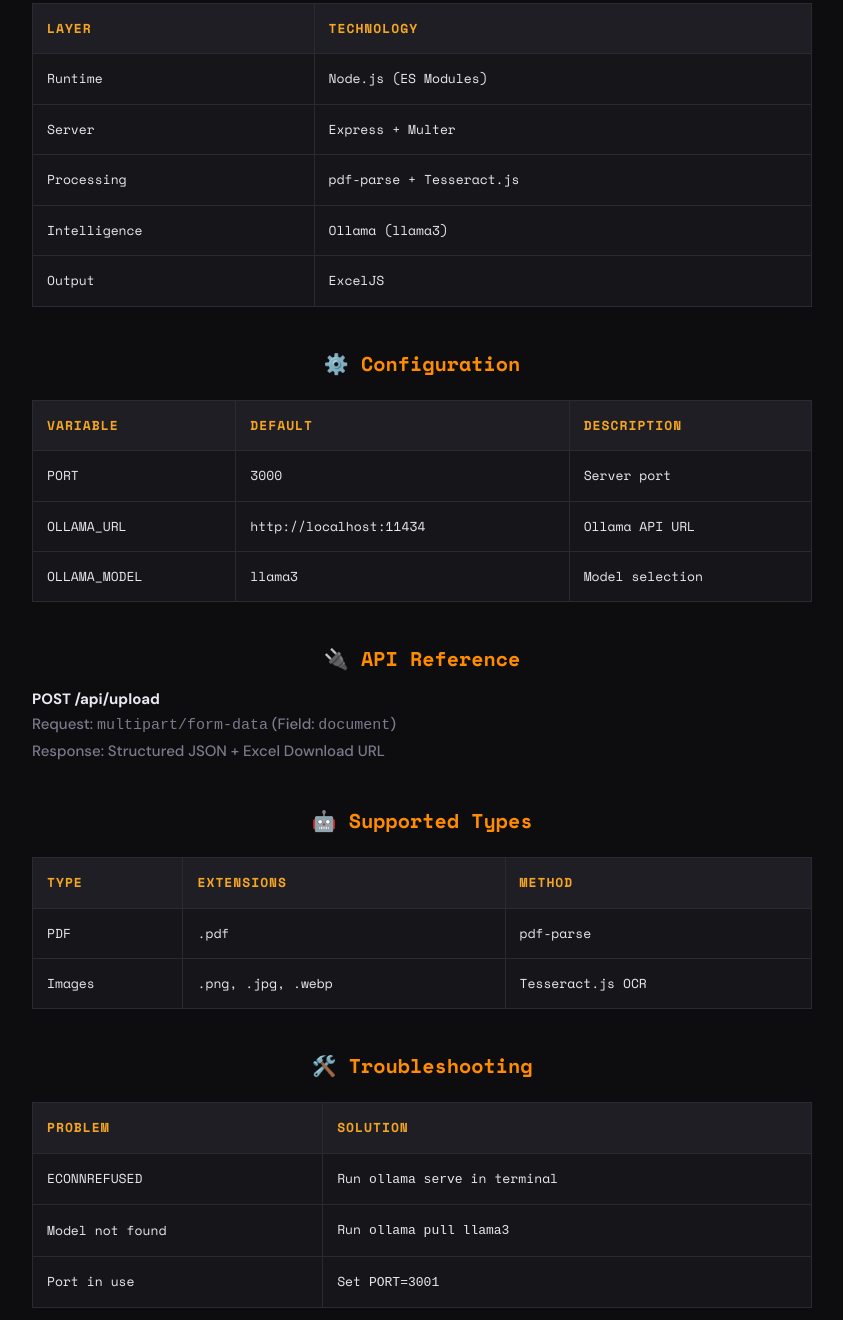
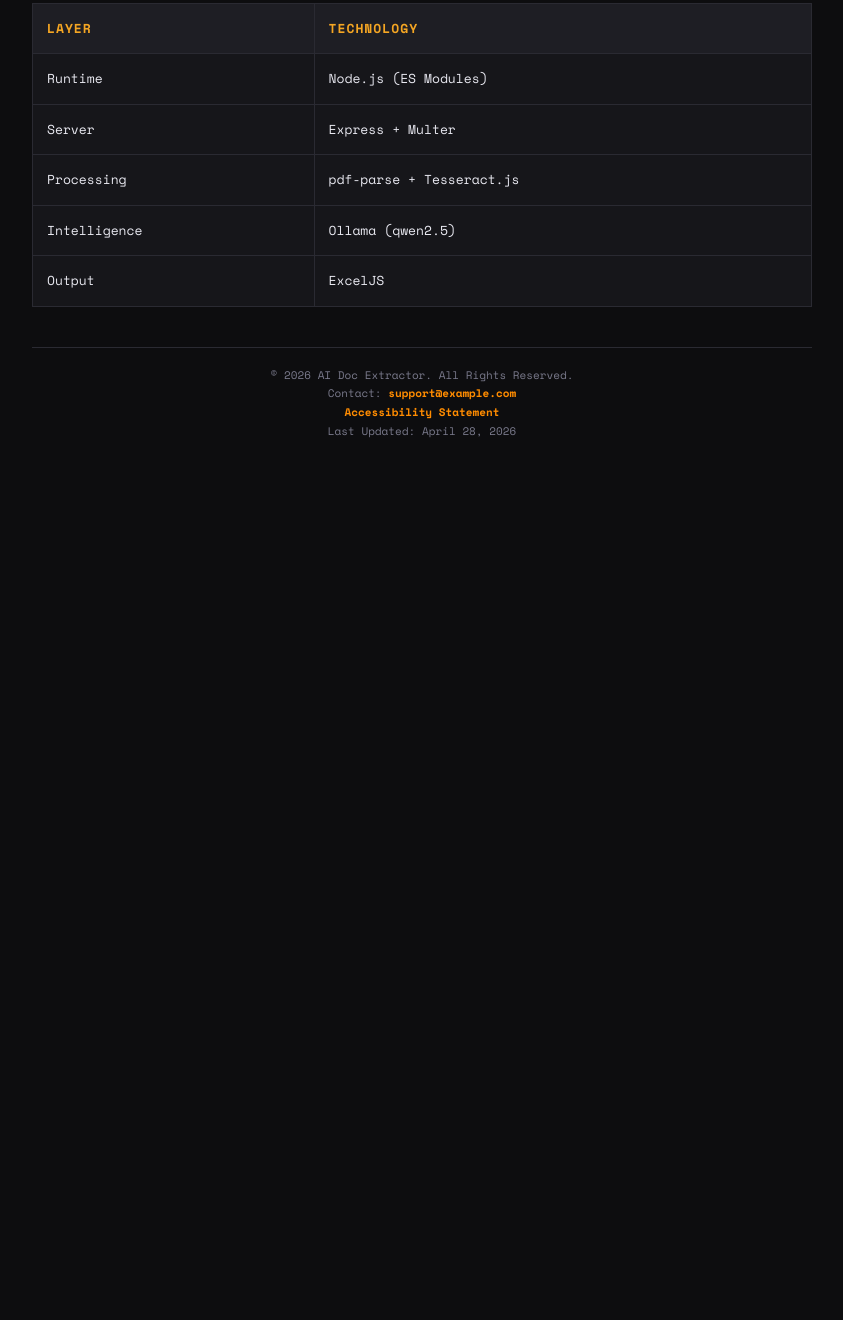
Before and after one commit to Femto-0/dedomenon, a website: page client/documentation.html in a window 1280 px wide. Shown: the part 1032-2352 px from the top of the page, without its empty margins (218-1061 px from the left). After the commit the page ends 1530 px from the top, so only its background shows below. Drawn offline with nearby package versions, Linux system fonts and the light colour scheme.

Commit message:
removed some technical description that the user might not benefit from

```diff
--- a/client/documentation.html
+++ b/client/documentation.html
@@ -58,56 +58,11 @@
             <tr><td>Runtime</td><td>Node.js (ES Modules)</td></tr>
             <tr><td>Server</td><td>Express + Multer</td></tr>
             <tr><td>Processing</td><td>pdf-parse + Tesseract.js</td></tr>
-            <tr><td>Intelligence</td><td>Ollama (llama3)</td></tr>
+            <tr><td>Intelligence</td><td>Ollama (qwen2.5)</td></tr>
             <tr><td>Output</td><td>ExcelJS</td></tr>
           </tbody>
         </table>
       </section>
-
-      <section class="doc-section">
-        <h2><span role="img" aria-label="Settings icon">⚙️</span> Configuration</h2>
-        <table class="doc-table">
-          <thead><tr><th>Variable</th><th>Default</th><th>Description</th></tr></thead>
-          <tbody>
-            <tr><td>PORT</td><td>3000</td><td>Server port</td></tr>
-            <tr><td>OLLAMA_URL</td><td>http://localhost:11434</td><td>Ollama API URL</td></tr>
-            <tr><td>OLLAMA_MODEL</td><td>llama3</td><td>Model selection</td></tr>
-          </tbody>
-        </table>
-      </section>
-
-      <section class="doc-section">
-        <h2><span role="img" aria-label="Plug icon">🔌</span> API Reference</h2>
-        <div class="code-block">
-          <strong>POST /api/upload</strong>
-          <p>Request: <code>multipart/form-data</code> (Field: <code>document</code>)</p>
-          <p>Response: Structured JSON + Excel Download URL</p>
-        </div>
-      </section>
-
-      <section class="doc-section">
-        <h2><span role="img" aria-label="Robot icon">🤖</span> Supported Types</h2>
-        <table class="doc-table">
-          <thead><tr><th>Type</th><th>Extensions</th><th>Method</th></tr></thead>
-          <tbody>
-            <tr><td>PDF</td><td>.pdf</td><td>pdf-parse</td></tr>
-            <tr><td>Images</td><td>.png, .jpg, .webp</td><td>Tesseract.js OCR</td></tr>
-          </tbody>
-        </table>
-      </section>
-
-      <section class="doc-section">
-        <h2><span role="img" aria-label="Tools icon">🛠️</span> Troubleshooting</h2>
-        <table class="doc-table">
-          <thead><tr><th>Problem</th><th>Solution</th></tr></thead>
-          <tbody>
-            <tr><td>ECONNREFUSED</td><td>Run <code>ollama serve</code> in terminal</td></tr>
-            <tr><td>Model not found</td><td>Run <code>ollama pull llama3</code></td></tr>
-            <tr><td>Port in use</td><td>Set <code>PORT=3001</code></td></tr>
-          </tbody>
-        </table>
-      </section>
-  </main>
 
   <footer class="site-footer" role="contentinfo">
     <div class="footer-container">
```
